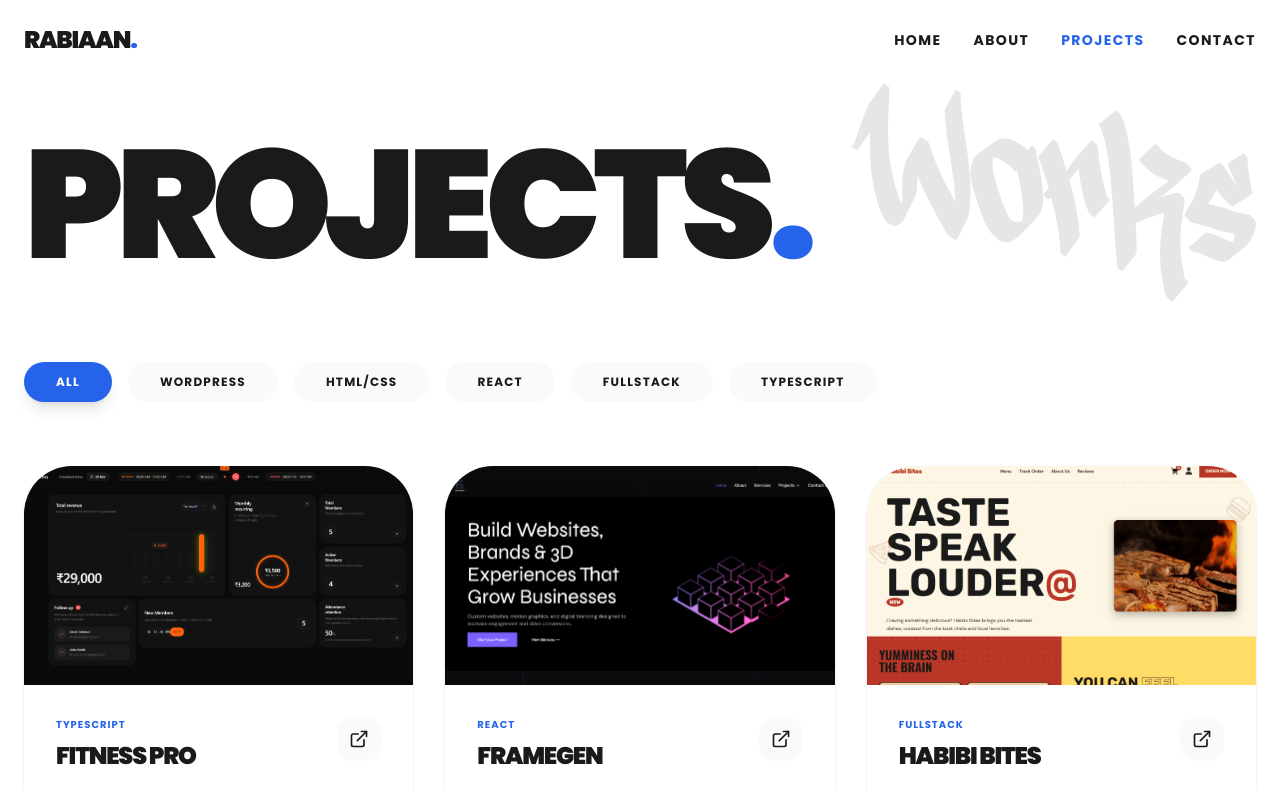
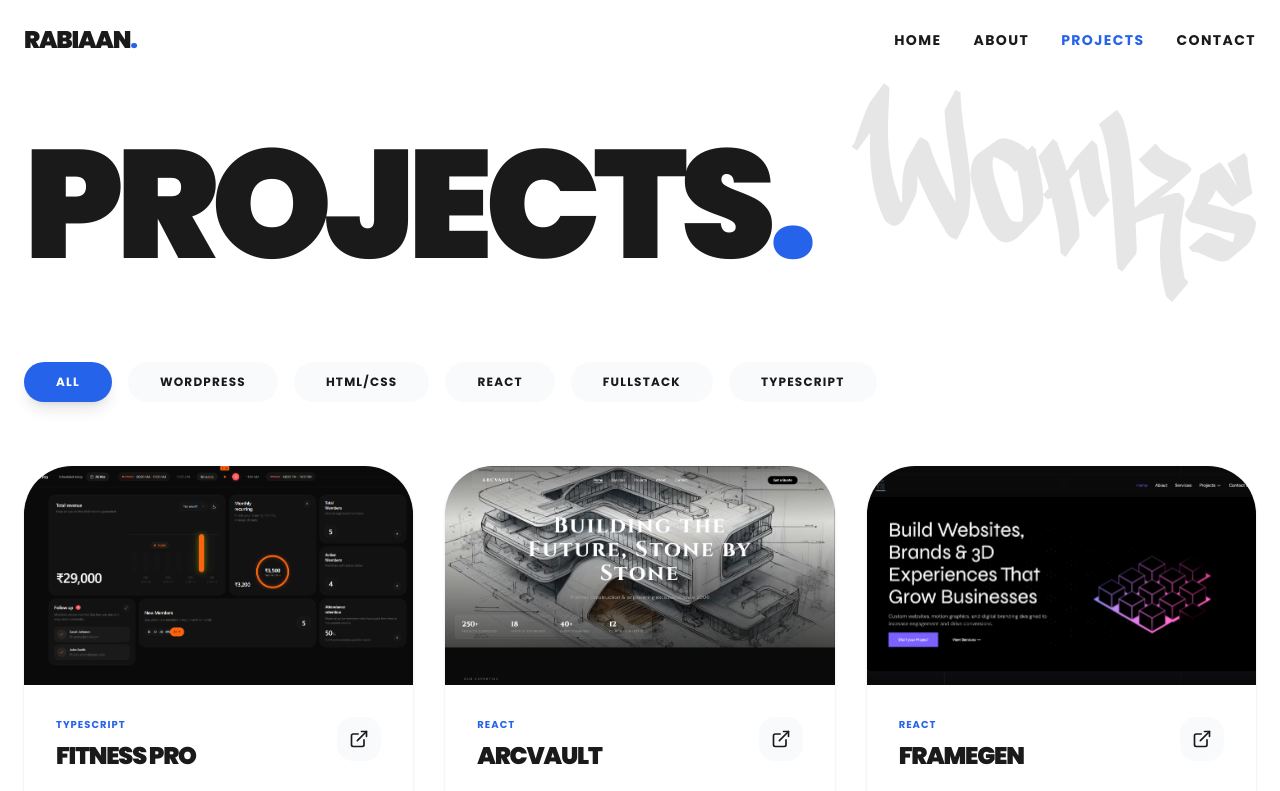
Before and after one commit to Rabiaan/Rabiaan-s-Portfolio, a React (Vite) app: page /projects in a window 1280 px wide. Shown: the top 791 px of the page. Built offline with nearby package versions, Linux system fonts and the light colour scheme.

Commit message:
Add Arcvault construction website project to portfolio

```diff
--- a/src/pages/Projects.jsx
+++ b/src/pages/Projects.jsx
@@ -19,6 +19,15 @@ export default function Projects() {
     },
     {
       id: 5,
+      title: "Arcvault",
+      category: "React",
+      image: "/images/arcvault.png",
+      desc: "React construction website with 3D scroll effects showcasing architectural projects and building services.",
+      link: "https://arcvault-mu.vercel.app/",
+      icon: <Code className="w-5 h-5" />
+    },
+    {
+      id: 6,
       title: "FrameGen",
       category: "React",
       image: "/images/frame-gen.png",
@@ -54,7 +63,7 @@ export default function Projects() {
       icon: <Code className="w-5 h-5" />
     },
     {
-      id: 5,
+      id: 7,
       title: "SamarTex",
       category: "WordPress",
       image: "/images/samartex.png",
@@ -63,7 +72,7 @@ export default function Projects() {
       icon: <Globe className="w-5 h-5" />
     },
     {
-      id: 6,
+      id: 8,
       title: "TheNutAffair",
       category: "WordPress",
       image: "/images/nutaffair.png",
```
Also changed, not shown: public/images/arcvault.png (added).
